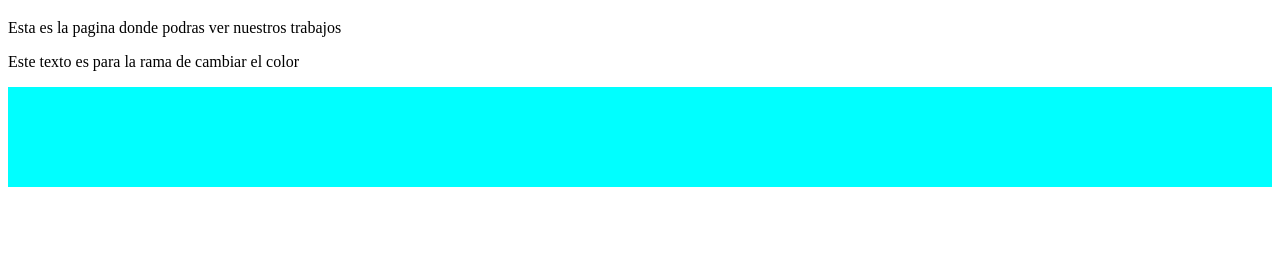
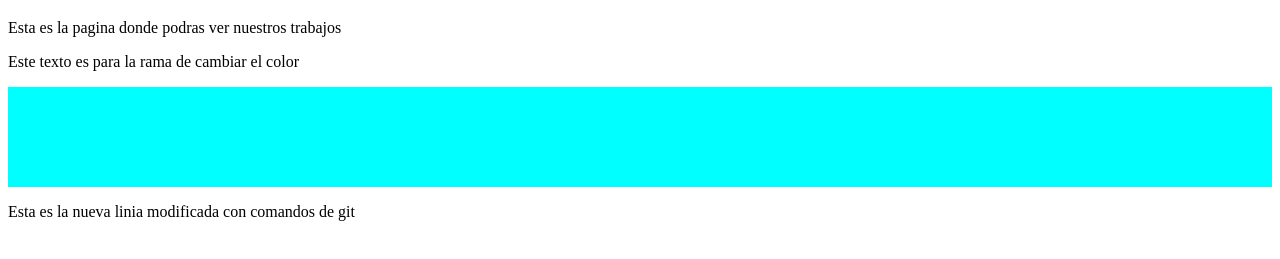
Before and after one commit to AlanAntonio21/pagina-web, a plain HTML site: page index.html in a window 1280 px wide. Shown: the part 61-320 px from the top of the page. Drawn offline with Linux system fonts and the light colour scheme.

Commit message:
Se agrego esta tiquieta <p> para modificar el codigo con comandos

```diff
--- a/index.html
+++ b/index.html
@@ -10,6 +10,6 @@
     <p>Esta es la pagina donde podras ver nuestros trabajos</p>
     <p>Este texto es para la rama de cambiar el color</p>
     <main style="background-color: aqua; width: 100%; height: 100px;"></main>
-
+    <p>Esta es la nueva linia modificada con comandos de git</p>
 </body>
 </html>
```
